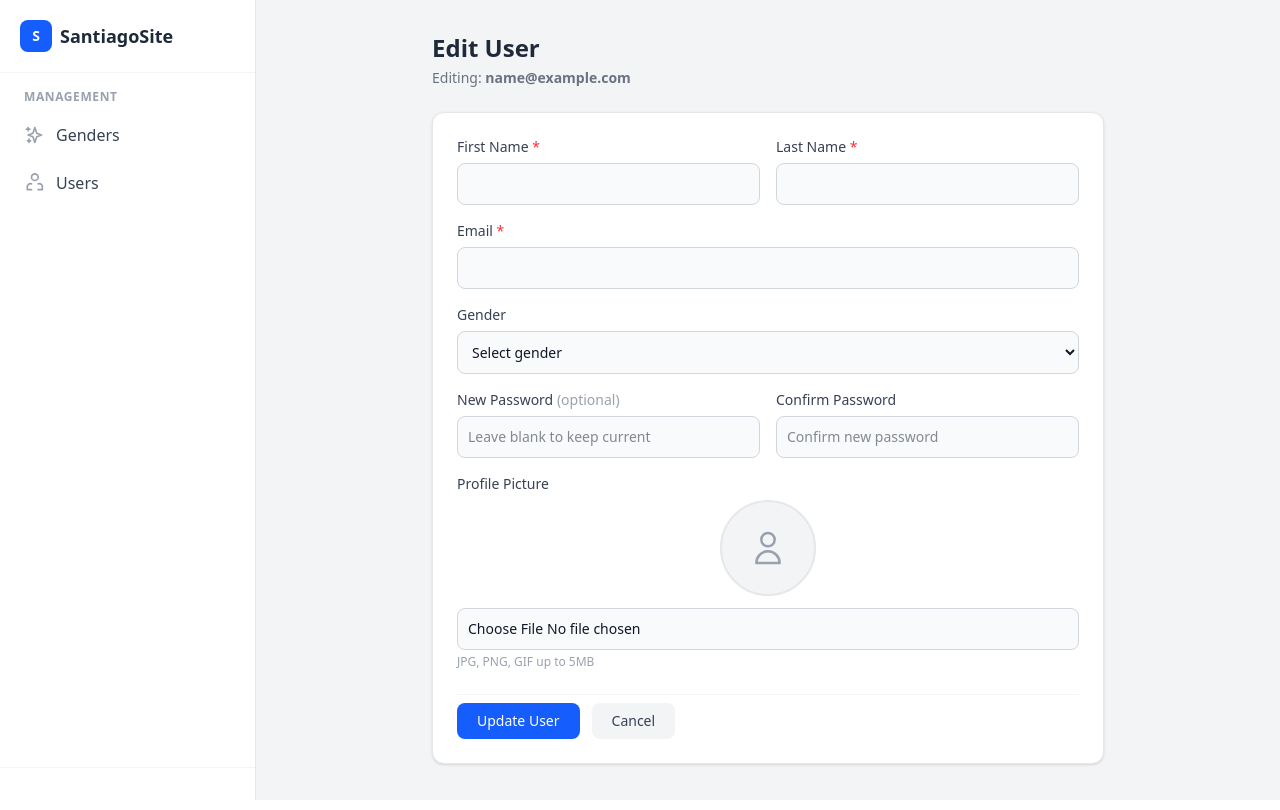
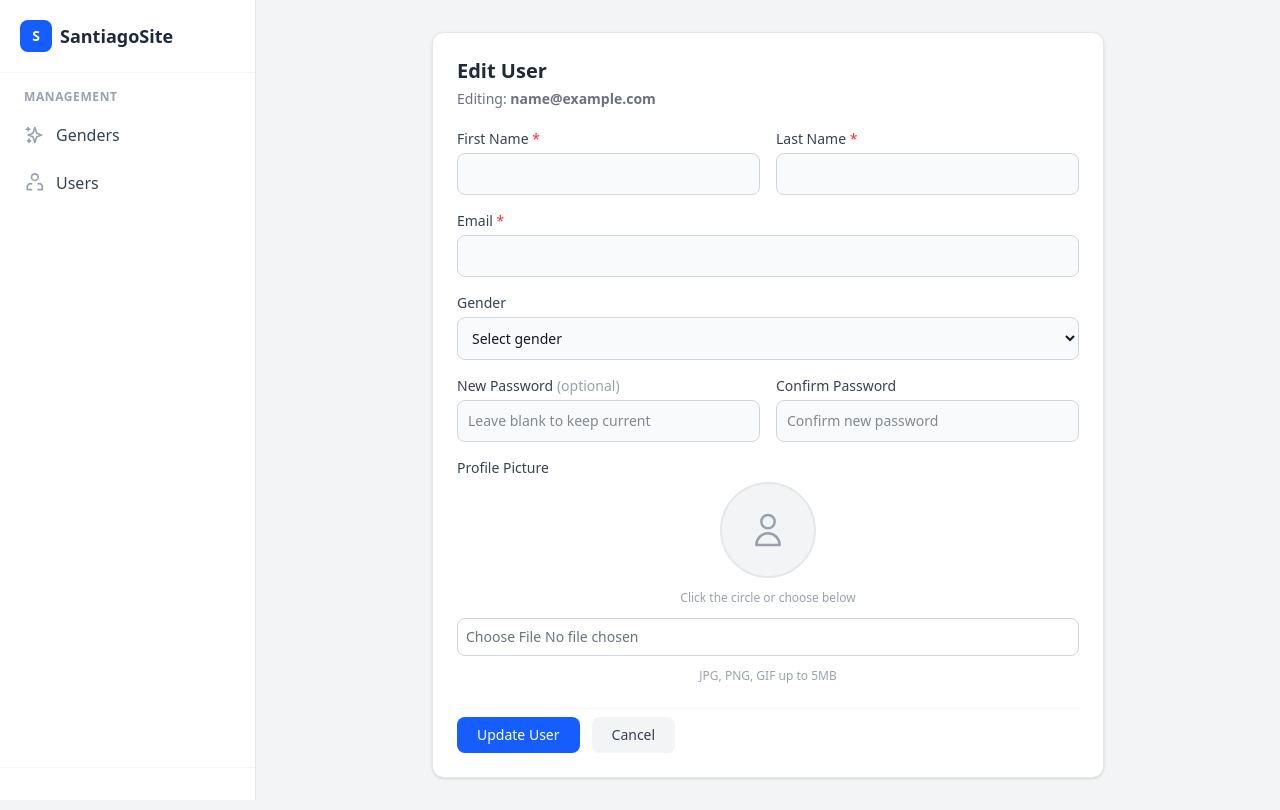
Before and after one commit to reindayo/santiagosite, a Django app: template crud/templates/user/EditUser.html in a window 1280 px wide. Run offline with Django 4.2, Linux system fonts and the light colour scheme; the template is opened without the code that fills it: values that come from a table or form of the project are taken from there, others are empty; the visitor is signed in with stand-in values (Sample User, id 1); some libraries are stand-ins or nearby versions.

Commit message:
fix: edit user profile picture preview and clean up templates

```diff
--- a/crud/static/css/output.css
+++ b/crud/static/css/output.css
@@ -232,9 +232,6 @@
   .top-0 {
     top: calc(var(--spacing) * 0);
   }
-  .top-2 {
-    top: calc(var(--spacing) * 2);
-  }
   .top-2\.5 {
     top: calc(var(--spacing) * 2.5);
   }
@@ -286,14 +283,8 @@
   .grid {
     display: grid;
   }
-  .hidden {
-    display: none;
-  }
   .inline-flex {
     display: inline-flex;
-  }
-  .table {
-    display: table;
   }
   .h-4 {
     height: calc(var(--spacing) * 4);
@@ -364,14 +355,8 @@
   .flex-1 {
     flex: 1;
   }
-  .border-collapse {
-    border-collapse: collapse;
-  }
   .cursor-pointer {
     cursor: pointer;
-  }
-  .resize {
-    resize: both;
   }
   .grid-cols-2 {
     grid-template-columns: repeat(2, minmax(0, 1fr));
@@ -555,9 +540,6 @@
   .px-6 {
     padding-inline: calc(var(--spacing) * 6);
   }
-  .py-1 {
-    padding-block: calc(var(--spacing) * 1);
-  }
   .py-1\.5 {
     padding-block: calc(var(--spacing) * 1.5);
   }
@@ -686,9 +668,6 @@
   .uppercase {
     text-transform: uppercase;
   }
-  .underline {
-    text-decoration-line: underline;
-  }
   .antialiased {
     -webkit-font-smoothing: antialiased;
     -moz-osx-font-smoothing: grayscale;
@@ -696,10 +675,6 @@
   .shadow-sm {
     --tw-shadow: 0 1px 3px 0 var(--tw-shadow-color, rgb(0 0 0 / 0.1)), 0 1px 2px -1px var(--tw-shadow-color, rgb(0 0 0 / 0.1));
     box-shadow: var(--tw-inset-shadow), var(--tw-inset-ring-shadow), var(--tw-ring-offset-shadow), var(--tw-ring-shadow), var(--tw-shadow);
-  }
-  .outline {
-    outline-style: var(--tw-outline-style);
-    outline-width: 1px;
   }
   .transition-colors {
     transition-property: color, background-color, border-color, outline-color, text-decoration-color, fill, stroke, --tw-gradient-from, --tw-gradient-via, --tw-gradient-to;
@@ -873,11 +848,6 @@
   inherits: false;
   initial-value: 0 0 #0000;
 }
-@property --tw-outline-style {
-  syntax: "*";
-  inherits: false;
-  initial-value: solid;
-}
 @layer properties {
   @supports ((-webkit-hyphens: none) and (not (margin-trim: inline))) or ((-moz-orient: inline) and (not (color:rgb(from red r g b)))) {
     *, ::before, ::after, ::backdrop {
@@ -901,7 +871,6 @@
       --tw-ring-offset-width: 0px;
       --tw-ring-offset-color: #fff;
       --tw-ring-offset-shadow: 0 0 #0000;
-      --tw-outline-style: solid;
     }
   }
 }
--- a/crud/templates/user/EditUser.html
+++ b/crud/templates/user/EditUser.html
@@ -2,146 +2,131 @@
 {% block title %}Edit User{% endblock %}
 {% block content %}
 
-<div class="max-w-2xl mx-auto">
-    <div class="mb-6">
-        <h1 class="text-2xl font-bold text-gray-800">Edit User</h1>
-        <p class="text-sm text-gray-500 mt-1">Editing: <strong>{{ user.email }}</strong></p>
-    </div>
+<div class="max-w-2xl mx-auto bg-white rounded-xl shadow-sm border border-gray-200 p-6">
+    <h1 class="text-xl font-bold text-gray-800 mb-1">Edit User</h1>
+    <p class="text-sm text-gray-500 mb-5">Editing: <strong>{{ user.email }}</strong></p>
 
-    <div class="bg-white rounded-xl shadow-sm border border-gray-200 p-6">
     <form method="POST" enctype="multipart/form-data">
         {% csrf_token %}
 
         {% if form.non_field_errors %}
-            <div class="mb-5 p-3 bg-red-50 border border-red-200 text-red-700 rounded-lg text-sm">
+        <div class="mb-4 p-3 bg-red-50 border border-red-200 text-red-700 rounded-lg text-sm">
             {{ form.non_field_errors|join:", " }}
         </div>
         {% endif %}
 
         <div class="grid grid-cols-2 gap-4 mb-4">
             <div>
-                    <label class="block mb-1.5 text-sm font-medium text-gray-700">
-                        First Name <span class="text-red-500">*</span>
-                    </label>
+                <label class="block mb-1 text-sm font-medium text-gray-700">First Name <span class="text-red-500">*</span></label>
                 {{ form.first_name }}
-                    {% if form.first_name.errors %}
-                    <p class="mt-1 text-xs text-red-500">{{ form.first_name.errors|join:", " }}</p>
-                    {% endif %}
+                {% if form.first_name.errors %}<p class="mt-1 text-xs text-red-500">{{ form.first_name.errors|join:", " }}</p>{% endif %}
             </div>
             <div>
-                    <label class="block mb-1.5 text-sm font-medium text-gray-700">
-                        Last Name <span class="text-red-500">*</span>
-                    </label>
+                <label class="block mb-1 text-sm font-medium text-gray-700">Last Name <span class="text-red-500">*</span></label>
                 {{ form.last_name }}
             </div>
         </div>
 
         <div class="mb-4">
-                <label class="block mb-1.5 text-sm font-medium text-gray-700">
-                    Email <span class="text-red-500">*</span>
-                </label>
+            <label class="block mb-1 text-sm font-medium text-gray-700">Email <span class="text-red-500">*</span></label>
             {{ form.email }}
-                {% if form.email.errors %}
-                <p class="mt-1 text-xs text-red-500">{{ form.email.errors|join:", " }}</p>
-                {% endif %}
+            {% if form.email.errors %}<p class="mt-1 text-xs text-red-500">{{ form.email.errors|join:", " }}</p>{% endif %}
         </div>
 
         <div class="mb-4">
-                <label class="block mb-1.5 text-sm font-medium text-gray-700">Gender</label>
+            <label class="block mb-1 text-sm font-medium text-gray-700">Gender</label>
             {{ form.gender }}
         </div>
 
         <div class="grid grid-cols-2 gap-4 mb-4">
             <div>
-                    <label class="block mb-1.5 text-sm font-medium text-gray-700">
-                        New Password
-                        <span class="text-gray-400 font-normal">(optional)</span>
-                    </label>
+                <label class="block mb-1 text-sm font-medium text-gray-700">New Password <span class="text-gray-400 font-normal">(optional)</span></label>
                 {{ form.password }}
             </div>
             <div>
-                    <label class="block mb-1.5 text-sm font-medium text-gray-700">
-                        Confirm Password
-                    </label>
+                <label class="block mb-1 text-sm font-medium text-gray-700">Confirm Password</label>
                 {{ form.confirm_password }}
             </div>
         </div>
 
+        <!-- Profile Picture -->
+        <div class="mb-6">
+            <label class="block mb-1 text-sm font-medium text-gray-700">Profile Picture</label>
+            <div class="flex flex-col items-center gap-3">
 
-{% comment %} profile_pic> {% endcomment %}
+                <!-- Preview circle -->
+                <div id="preview-container"
+                     class="w-24 h-24 rounded-full overflow-hidden border-2 border-gray-200 bg-gray-100 relative cursor-pointer"
+                     onclick="document.getElementById('id_profile_pic').click()">
 
-
-<div class="mb-6">
-    <label class="block mb-1.5 text-sm font-medium text-gray-700">
-        Profile Picture
-    </label>
-    <div class="flex flex-col items-center gap-3">
-        <!-- Preview circle -->
-        <div class="w-24 h-24 rounded-full overflow-hidden border-2 border-gray-200
-                    flex items-center justify-center bg-gray-100">
                     {% if user.profile_pic %}
-                <img id="preview-img" src="{{ user.profile_pic.url }}"
-                     alt="Current photo" class="w-full h-full object-cover">
-            {% else %}
-                <img id="preview-img" src="#" alt="Preview"
-                     class="w-full h-full object-cover hidden">
-                <svg id="preview-icon" class="w-10 h-10 text-gray-400"
-                     fill="none" stroke="currentColor" viewBox="0 0 24 24">
+                        <!-- show existing photo -->
+                        <img id="preview-img"
+                             src="{{ user.profile_pic.url }}"
+                             alt="Profile"
+                             class="w-full h-full object-cover">
+                        <div id="preview-icon" class="absolute inset-0 flex items-center justify-center" style="display:none !important;">
+                            <svg class="w-10 h-10 text-gray-400" fill="none" stroke="currentColor" viewBox="0 0 24 24">
                                 <path stroke-linecap="round" stroke-linejoin="round" stroke-width="1.5"
                                       d="M16 7a4 4 0 11-8 0 4 4 0 018 0zM12 14a7 7 0 00-7 7h14a7 7 0 00-7-7z"/>
                             </svg>
+                        </div>
+                    {% else %}
+                        <!-- no photo yet -->
+                        <div id="preview-icon" class="absolute inset-0 flex items-center justify-center">
+                            <svg class="w-10 h-10 text-gray-400" fill="none" stroke="currentColor" viewBox="0 0 24 24">
+                                <path stroke-linecap="round" stroke-linejoin="round" stroke-width="1.5"
+                                      d="M16 7a4 4 0 11-8 0 4 4 0 018 0zM12 14a7 7 0 00-7 7h14a7 7 0 00-7-7z"/>
+                            </svg>
+                        </div>
+                        <div id="preview-img-wrap" class="absolute inset-0" style="display:none;">
+                            <img id="preview-img" alt="Preview" class="w-full h-full object-cover">
+                        </div>
                     {% endif %}
                 </div>
 
+                <p class="text-xs text-gray-400">
+                    {% if user.profile_pic %}Click the circle to replace the photo{% else %}Click the circle or choose below{% endif %}
+                </p>
 
-        {% comment %} file input {% endcomment %}
-
-
-        <div class="w-full">
-            {{ form.profile_pic }}
-            {% if user.profile_pic %}
-            <p class="text-xs text-gray-400 mt-1">Upload a new photo to replace the current one</p>
-            {% else %}
-            <p class="text-xs text-gray-400 mt-1">JPG, PNG, GIF up to 5MB</p>
-            {% endif %}
-        </div>
+                <!-- Hide the default file input -->
+                <input type="file"
+                       name="profile_pic"
+                       id="id_profile_pic"
+                       accept="image/*"
+                       class="w-full text-sm text-gray-500 border border-gray-300 rounded-lg p-2">
+                <p class="text-xs text-gray-400">JPG, PNG, GIF up to 5MB</p>
             </div>
         </div>
 
         <div class="flex gap-3 pt-2 border-t border-gray-100">
-                <button type="submit"
-                    class="px-5 py-2 bg-blue-600 text-white text-sm font-medium
-                           rounded-lg hover:bg-blue-700 transition-colors">
-                    Update User
-                </button>
-                <a href="{% url 'UsersList' %}"
-                   class="px-5 py-2 bg-gray-100 text-gray-700 text-sm font-medium
-                          rounded-lg hover:bg-gray-200 transition-colors">
-                    Cancel
-                </a>
+            <button type="submit" class="px-5 py-2 bg-blue-600 text-white text-sm font-medium rounded-lg hover:bg-blue-700">Update User</button>
+            <a href="{% url 'UsersList' %}" class="px-5 py-2 bg-gray-100 text-gray-700 text-sm font-medium rounded-lg hover:bg-gray-200">Cancel</a>
         </div>
     </form>
 </div>
-</div>
 
 <script>
-    const fileInput = document.querySelector('input[type="file"]');
-    if (fileInput) {
-        fileInput.addEventListener('change', function(e) {
+document.getElementById('id_profile_pic').addEventListener('change', function(e) {
     const file = e.target.files[0];
-            if (file) {
+    if (!file) return;
+
     const reader = new FileReader();
     reader.onload = function(ev) {
-                    const img = document.getElementById('preview-img');
+        let img = document.getElementById('preview-img');
+
+        {% if user.profile_pic %}
+            img.src = ev.target.result;
+        {% else %}
+            const wrap = document.getElementById('preview-img-wrap');
             const icon = document.getElementById('preview-icon');
             img.src = ev.target.result;
-                    img.classList.remove('hidden');
-                    if (icon) icon.classList.add('hidden');
+            if (wrap) wrap.style.display = 'block';
+            if (icon) icon.style.display = 'none';
+        {% endif %}
     }
     reader.readAsDataURL(file);
-            }
 });
-    }
 </script>
 
 {% endblock %}
```
Also changed, not shown: media/profiles/81be3b9e-b432-41d8-b234-341f81cab58b.jpg (added), media/profiles/Screenshot_2026-05-01_181515.png (added), media/profiles/Screenshot_2026-05-01_181923.png (added), media/profiles/ches.jpg (added), media/profiles/d280e579-7e94-4f7b-93e2-ddb4869c454f.jpg (added), media/profiles/d280e579-7e94-4f7b-93e2-ddb4869c454f_WzmAs8N.jpg (added), media/profiles/d280e579-7e94-4f7b-93e2-ddb4869c454f_rwUl9Nu.jpg (added), media/profiles/enhanced_𓍼columbine𓍼_part_3.png (added), media/profiles/𓍼columbine𓍼_part_3.jpg (added), media/profiles/𓍼columbine𓍼_part_3_KoXdo2b.jpg (added), 1 other file. Lines whose indentation alone changed are shown as unchanged.
